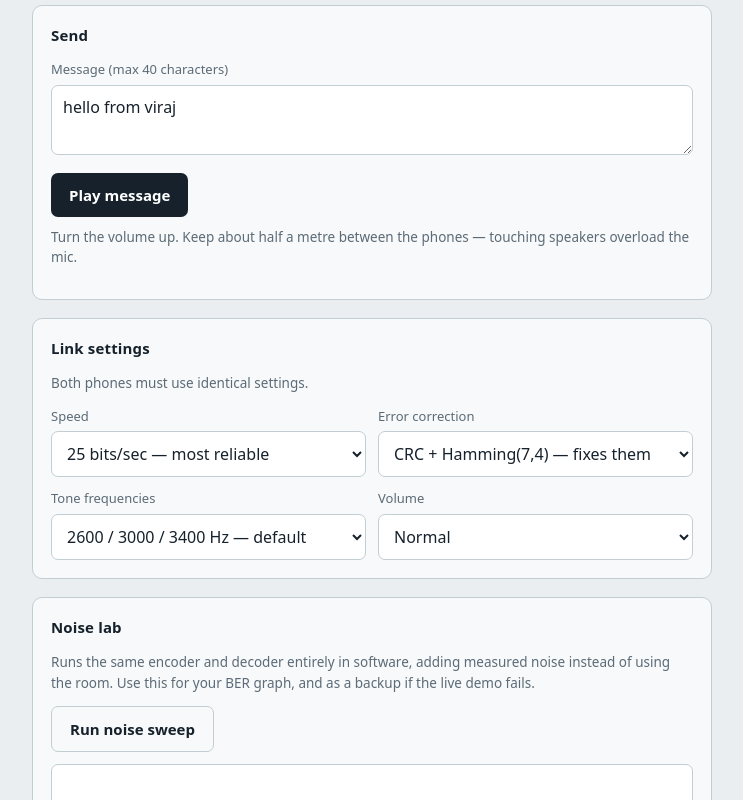
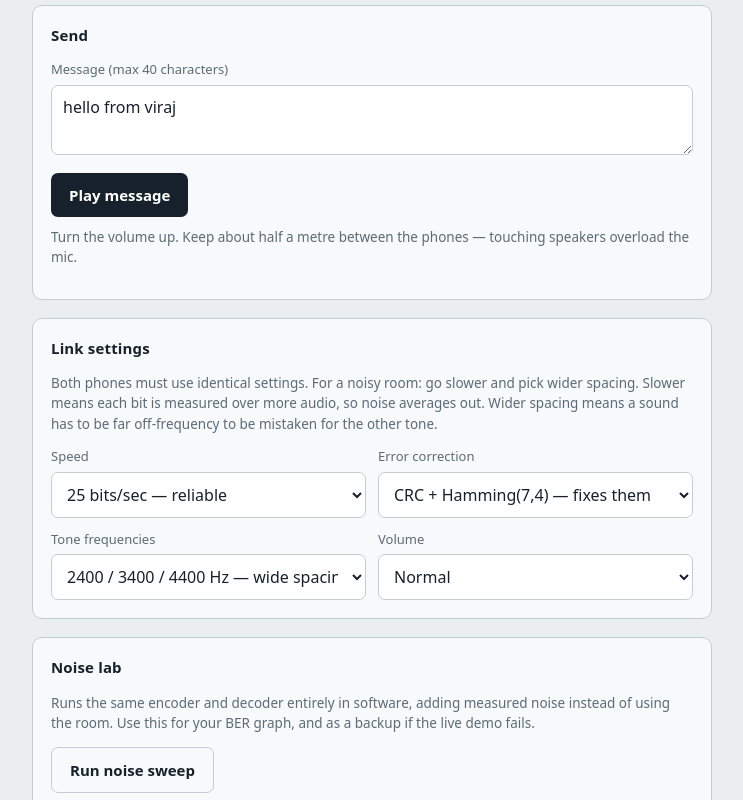
Before and after one commit to candyflipgit/dcom, a plain HTML site: page index.html in a window 1280 px wide. Shown: the part 404-1204 px from the top of the page, without its empty margins (268-1011 px from the left). Drawn offline with Linux system fonts and the light colour scheme.

Commit message:
Add files via upload

```diff
--- a/index.html
+++ b/index.html
@@ -133,12 +133,18 @@
 <!-- ============ SETTINGS ============ -->
 <section class="panel">
   <h2>Link settings</h2>
-  <p class="note" style="margin-top:0">Both phones must use identical settings.</p>
+  <p class="note" style="margin-top:0">
+    Both phones must use identical settings. For a noisy room: go slower and pick wider spacing.
+    Slower means each bit is measured over more audio, so noise averages out. Wider spacing means
+    a sound has to be far off-frequency to be mistaken for the other tone.
+  </p>
   <div class="grid2">
     <div>
       <label for="selRate">Speed</label>
       <select id="selRate">
-        <option value="25" selected>25 bits/sec — most reliable</option>
+        <option value="6.25">6 bits/sec — crawls, survives anything</option>
+        <option value="12.5">12 bits/sec — noisy classroom</option>
+        <option value="25" selected>25 bits/sec — reliable</option>
         <option value="50">50 bits/sec — faster</option>
         <option value="100">100 bits/sec — fast, more errors</option>
         <option value="200">200 bits/sec — will break</option>
@@ -155,8 +161,10 @@
       <label for="selBand">Tone frequencies</label>
       <select id="selBand">
         <option value="low">2200 / 2600 / 3000 Hz — quiet speakers</option>
-        <option value="mid" selected>2600 / 3000 / 3400 Hz — default</option>
-        <option value="high">3400 / 3800 / 4200 Hz — noisy room</option>
+        <option value="mid">2600 / 3000 / 3400 Hz — close spacing</option>
+        <option value="high">3400 / 3800 / 4200 Hz — above most voices</option>
+        <option value="wide" selected>2400 / 3400 / 4400 Hz — wide spacing</option>
+        <option value="vwide">2600 / 3900 / 4900 Hz — widest</option>
       </select>
     </div>
     <div>
@@ -211,7 +219,13 @@
    Bits are sent MSB first.
    ============================================================ */
 
-const BANDS = { low:[2200,2600,3000], mid:[2600,3000,3400], high:[3400,3800,4200] };
+const BANDS = {
+  low:  [2200,2600,3000],   // 400 Hz apart
+  mid:  [2600,3000,3400],
+  high: [3400,3800,4200],
+  wide: [2400,3400,4400],   // 1000 Hz apart — much harder for noise to confuse
+  vwide:[2600,3900,4900]    // widest that most phone speakers still reproduce
+};
 const PREAMBLE_SYMBOLS = 10;   // length of the lead tone, in bit periods
 const MAX_CHARS = 40;
 // A known byte sent straight after the lead tone. The receiver slides its bit
```
